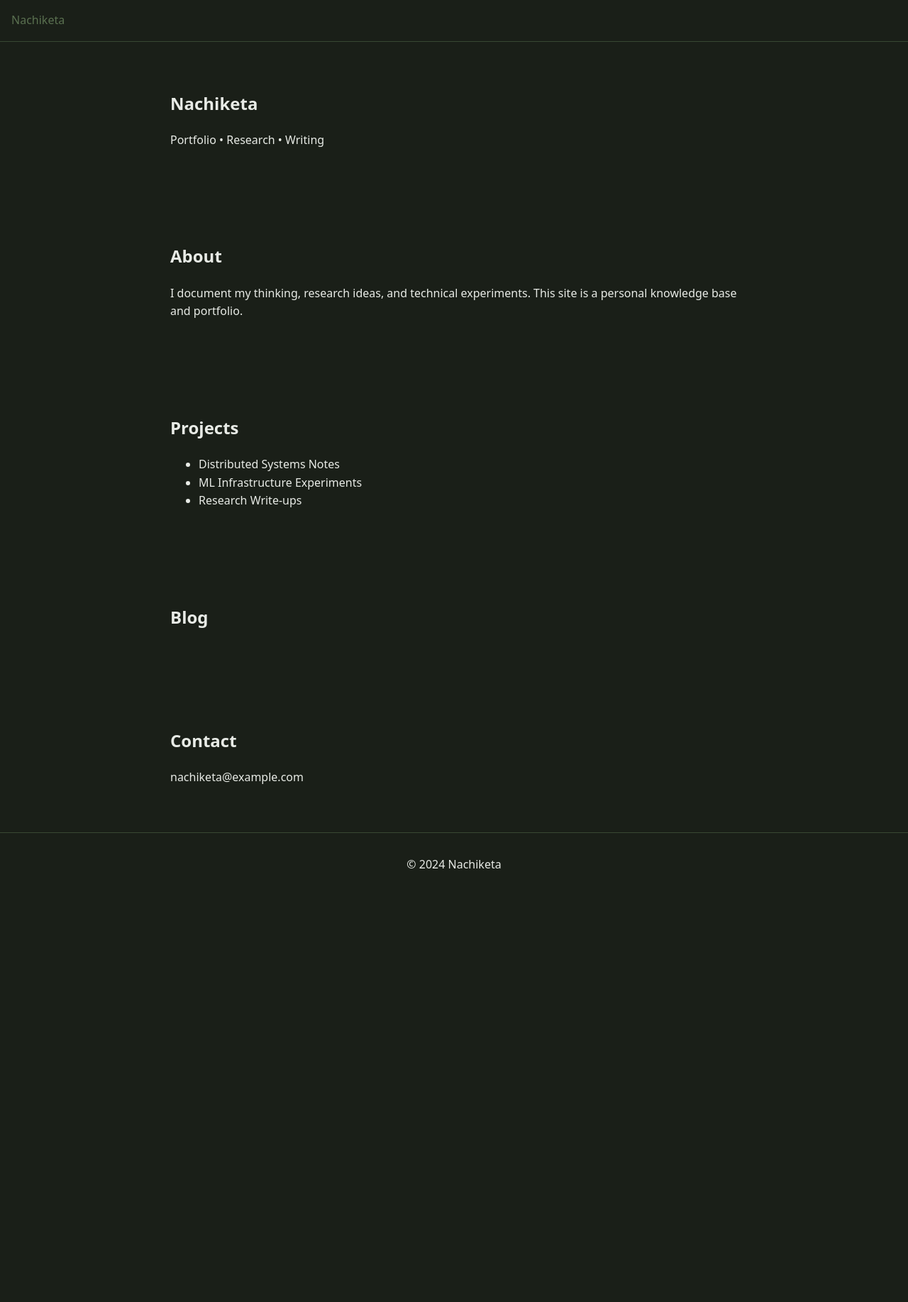
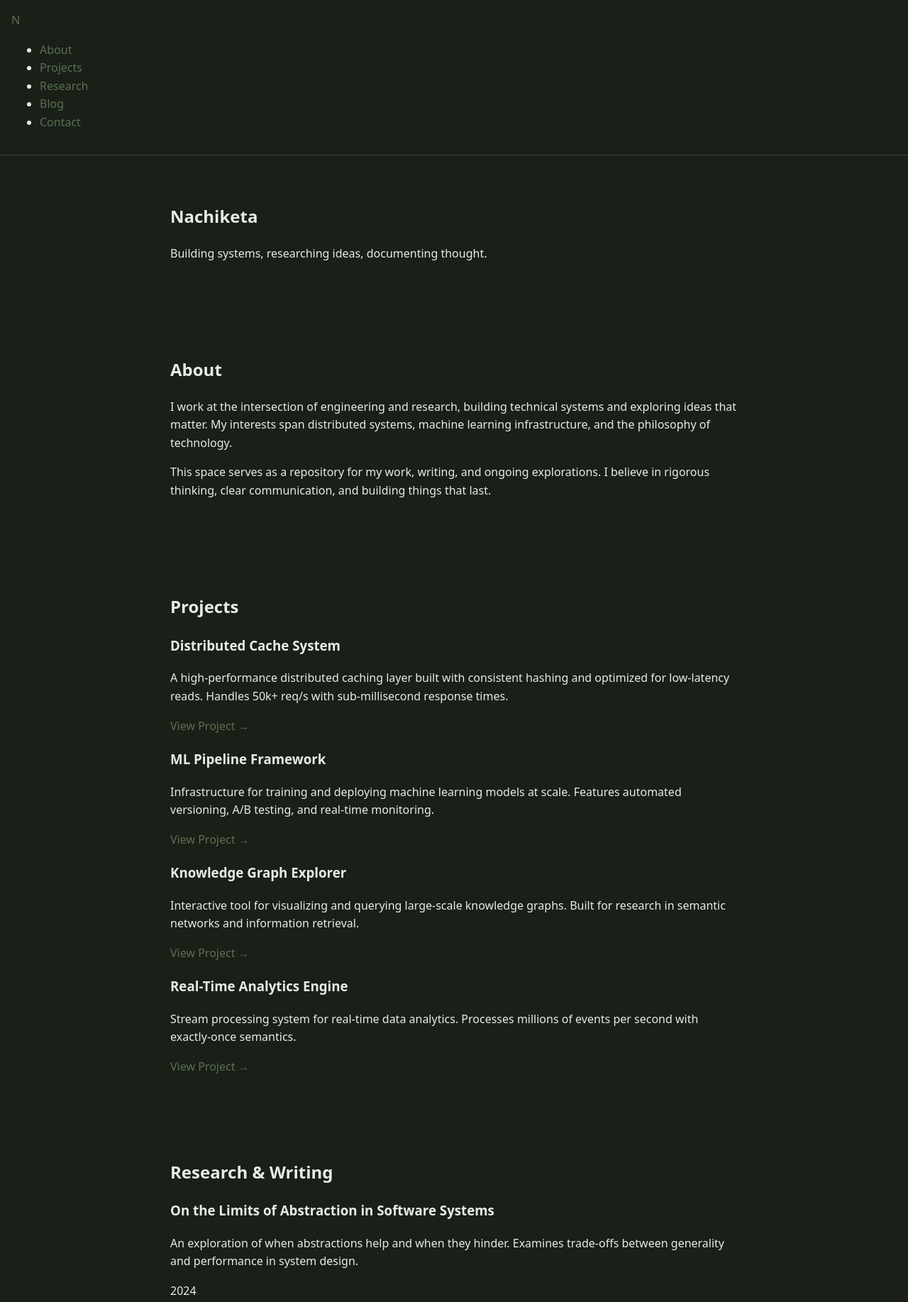
Before and after one commit to nachuuuu/nachuuuu.github.io, a plain HTML site: page Index.html in a window 1280 px wide. Shown: the top 1835 px of the page at 71% size. Before the commit the page ends 1263 px from the top, so only its background shows below. Drawn offline with Linux system fonts and the light colour scheme; a script that the page names is missing.

Commit message:
Refactor Index.html for improved structure and content
Updated the HTML structure and content for better organization and clarity. Added meta description and modified sections for navigation, about, projects, research, blog, and contact.

```diff
--- a/Index.html
+++ b/Index.html
@@ -2,50 +2,136 @@
 <html lang="en">
 <head>
     <meta charset="UTF-8">
-  <title>Nachiketa — Portfolio & Research</title>
     <meta name="viewport" content="width=device-width, initial-scale=1.0">
+    <meta name="description" content="Portfolio, research, and writing by Nachiketa">
+    <title>Nachiketa — Research & Engineering</title>
     <link rel="stylesheet" href="css/style.css">
 </head>
 <body>
-
-<nav>
-  <a href="#hero">Nachiketa</a>
+    <!-- Navigation -->
+    <nav class="nav">
+        <div class="container">
+            <a href="#hero" class="nav-brand">N</a>
+            <ul class="nav-links">
+                <li><a href="#about">About</a></li>
+                <li><a href="#projects">Projects</a></li>
+                <li><a href="#research">Research</a></li>
+                <li><a href="#blog">Blog</a></li>
+                <li><a href="#contact">Contact</a></li>
+            </ul>
+        </div>
     </nav>
 
-<section id="hero">
-  <h1>Nachiketa</h1>
-  <p>Portfolio • Research • Writing</p>
+    <!-- Hero Section -->
+    <section id="hero" class="hero">
+        <div class="container">
+            <h1 class="hero-title">Nachiketa</h1>
+            <p class="hero-subtitle">Building systems, researching ideas, documenting thought.</p>
+        </div>
     </section>
 
-<section id="about">
-  <h2>About</h2>
-  <p>
-    I document my thinking, research ideas, and technical experiments.
-    This site is a personal knowledge base and portfolio.
-  </p>
+    <!-- About Section -->
+    <section id="about" class="section">
+        <div class="container">
+            <h2 class="section-title">About</h2>
+            <div class="about-content">
+                <p>I work at the intersection of engineering and research, building technical systems and exploring ideas that matter. My interests span distributed systems, machine learning infrastructure, and the philosophy of technology.</p>
+                <p>This space serves as a repository for my work, writing, and ongoing explorations. I believe in rigorous thinking, clear communication, and building things that last.</p>
+            </div>
+        </div>
     </section>
 
-<section id="projects">
-  <h2>Projects</h2>
-  <ul>
-    <li>Distributed Systems Notes</li>
-    <li>ML Infrastructure Experiments</li>
-    <li>Research Write-ups</li>
-  </ul>
+    <!-- Projects Section -->
+    <section id="projects" class="section section-alt">
+        <div class="container">
+            <h2 class="section-title">Projects</h2>
+            <div class="projects-grid">
+                <div class="project-card">
+                    <h3 class="project-title">Distributed Cache System</h3>
+                    <p class="project-description">A high-performance distributed caching layer built with consistent hashing and optimized for low-latency reads. Handles 50k+ req/s with sub-millisecond response times.</p>
+                    <a href="#" class="project-link">View Project →</a>
+                </div>
+                <div class="project-card">
+                    <h3 class="project-title">ML Pipeline Framework</h3>
+                    <p class="project-description">Infrastructure for training and deploying machine learning models at scale. Features automated versioning, A/B testing, and real-time monitoring.</p>
+                    <a href="#" class="project-link">View Project →</a>
+                </div>
+                <div class="project-card">
+                    <h3 class="project-title">Knowledge Graph Explorer</h3>
+                    <p class="project-description">Interactive tool for visualizing and querying large-scale knowledge graphs. Built for research in semantic networks and information retrieval.</p>
+                    <a href="#" class="project-link">View Project →</a>
+                </div>
+                <div class="project-card">
+                    <h3 class="project-title">Real-Time Analytics Engine</h3>
+                    <p class="project-description">Stream processing system for real-time data analytics. Processes millions of events per second with exactly-once semantics.</p>
+                    <a href="#" class="project-link">View Project →</a>
+                </div>
+            </div>
+        </div>
     </section>
 
-<section id="blog">
-  <h2>Blog</h2>
-  <div id="blog-posts"></div>
+    <!-- Research Section -->
+    <section id="research" class="section">
+        <div class="container">
+            <h2 class="section-title">Research & Writing</h2>
+            <div class="research-list">
+                <div class="research-item">
+                    <h3 class="research-title">On the Limits of Abstraction in Software Systems</h3>
+                    <p class="research-summary">An exploration of when abstractions help and when they hinder. Examines trade-offs between generality and performance in system design.</p>
+                    <span class="research-date">2024</span>
+                </div>
+                <div class="research-item">
+                    <h3 class="research-title">Consistency Models in Distributed Databases</h3>
+                    <p class="research-summary">Comparative analysis of CAP theorem implementations across modern distributed databases. Includes formal proofs and empirical benchmarks.</p>
+                    <span class="research-date">2024</span>
+                </div>
+                <div class="research-item">
+                    <h3 class="research-title">Attention Mechanisms Beyond Transformers</h3>
+                    <p class="research-summary">Survey of attention-based architectures in machine learning, with focus on computational efficiency and theoretical foundations.</p>
+                    <span class="research-date">2023</span>
+                </div>
+            </div>
+        </div>
     </section>
 
-<section id="contact">
-  <h2>Contact</h2>
-  <p>nachiketa@example.com</p>
+    <!-- Blog Section -->
+    <section id="blog" class="section section-alt">
+        <div class="container">
+            <h2 class="section-title">Blog</h2>
+            <div id="blog-posts" class="blog-grid">
+                <!-- Blog posts loaded via JavaScript -->
+            </div>
+        </div>
     </section>
 
-<footer>
-  <p>© 2024 Nachiketa</p>
+    <!-- Support Section -->
+    <section id="support" class="section">
+        <div class="container support-container">
+            <h2 class="section-title">Support This Work</h2>
+            <p class="support-text">If you find value in what I create, consider supporting my research and writing.</p>
+            <a href="https://buymeacoffee.com/nachuuuu" class="btn btn-support" target="_blank" rel="noopener">Buy Me a Coffee</a>
+        </div>
+    </section>
+
+    <!-- Contact Section -->
+    <section id="contact" class="section">
+        <div class="container">
+            <h2 class="section-title">Contact</h2>
+            <div class="contact-content">
+                <p class="contact-email">nachiketaap@gmail.com</p>
+                <div class="social-links">
+                    <a href="https://github.com/nachuuuu" target="_blank" rel="noopener">GitHub</a>
+                    <a href="https://x.com/x_nachiketa" target="_blank" rel="noopener">X</a>
+                </div>
+            </div>
+        </div>
+    </section>
+
+    <!-- Footer -->
+    <footer class="footer">
+        <div class="container">
+            <p>&copy; 2024 Nachiketa. All rights reserved.</p>
+        </div>
     </footer>
 
     <script src="js/main.js"></script>
```
Lines whose indentation alone changed are shown as unchanged.
